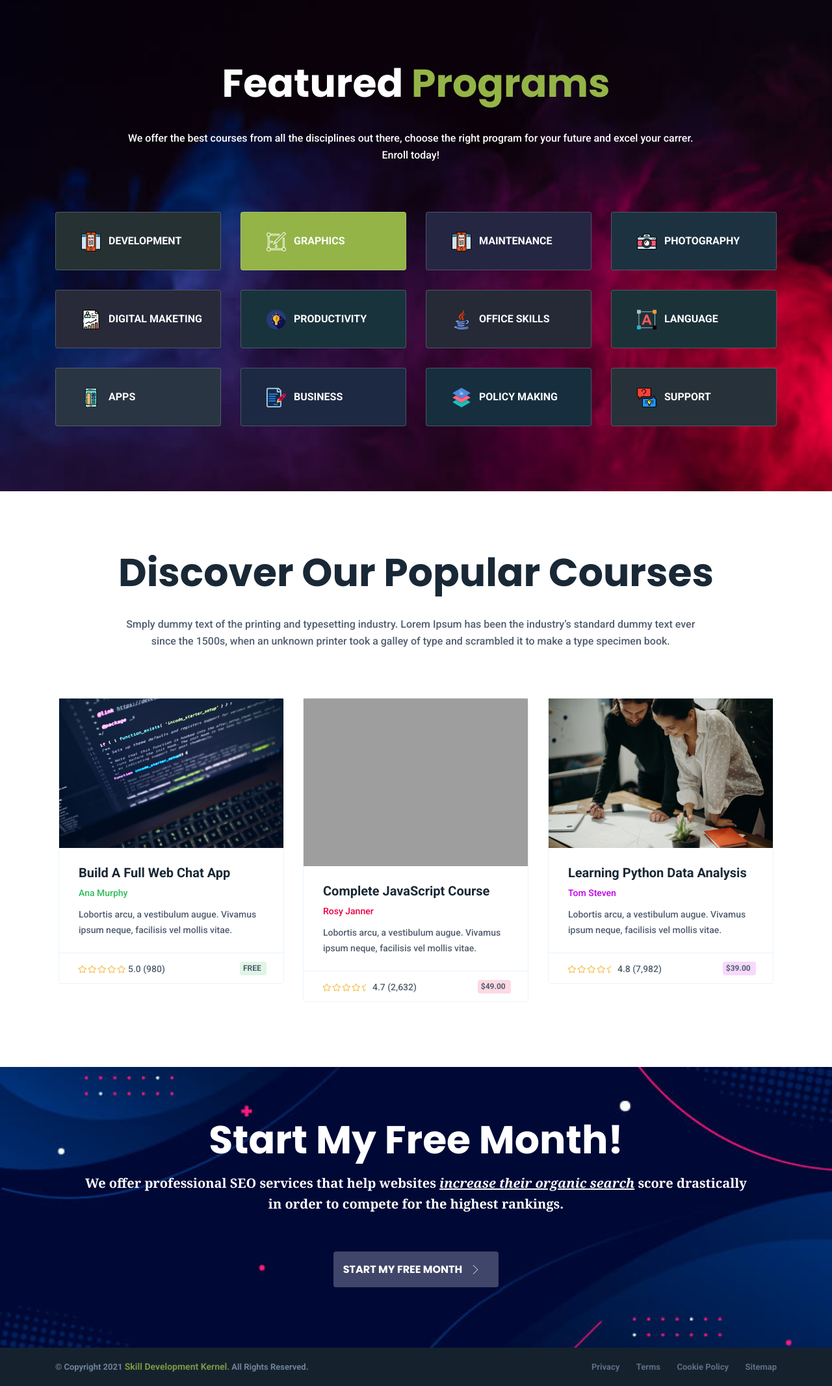
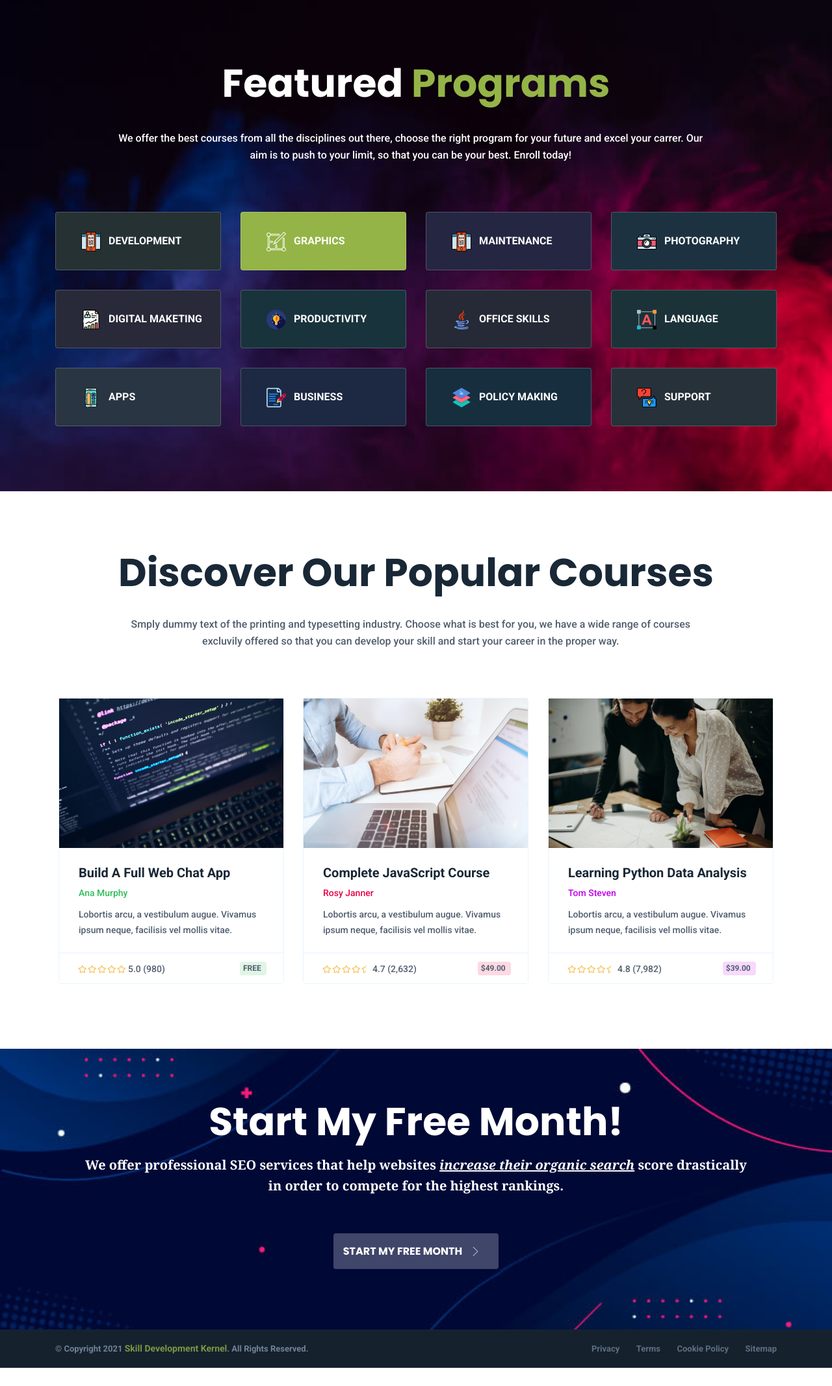
Before and after one commit to tarbiarswat/Skill-Development-Kernel, a PHP site: page / in a window 1280 px wide. Shown: the part 93-2226 px from the top of the page at 65% size. After the commit the page ends 2198 px from the top, so only its background shows below. Run offline with PHP 8.4, Linux system fonts and the light colour scheme; some libraries are stand-ins or nearby versions; some web fonts are replaced; grey boxes are pictures that could not be loaded.

Commit message:
content description added

```diff
--- a/includes/featured_cat.php
+++ b/includes/featured_cat.php
@@ -2,7 +2,7 @@
                 <div class="container">
                     <div class="flat-title flat-text-center">
                         <h2 class="title color-fff">Featured <span class="color-ec5252">Programs</span></h2>
-                        <p class="description color-fff">We offer the best courses from all the disciplines out there, choose the right program for your future and excel your carrer. Enroll today!</p>
+                        <p class="description color-fff">We offer the best courses from all the disciplines out there, choose the right program for your future and excel your carrer. Our aim is to push to your limit, so that you can be your best. Enroll today!</p>
                     </div>
 
                     <div class="row">
--- a/includes/featured_course.php
+++ b/includes/featured_course.php
@@ -2,7 +2,7 @@
                 <div class="container">
                     <div class="flat-title flat-text-center">
                         <h2 class="title">Discover Our Popular Courses</h2>
-                        <p class="description">Smply dummy text of the printing and typesetting industry. Lorem Ipsum has been the industry’s standard dummy text ever since the 1500s, when an unknown printer took a galley of type and scrambled it to make a type specimen book.</p>
+                        <p class="description">Smply dummy text of the printing and typesetting industry. Choose what is best for you, we have a wide range of courses excluvily offered so that you can develop your skill and start your career in the proper way.</p>
                     </div> <!-- /.flat-title -->
                     <div class="flat-courses clear-sub-columns clearfix isotope-courses style2">
                         <div class="course style2 one-of-three text-2ebd59">
@@ -40,7 +40,7 @@
                         <div class="course style2 one-of-three text-ea0042">
                             <div class="course-border border-f-e6f3ff border-ra4 transition-vline">
                                 <div class="course-img img-vline">
-                                    <a href="#"><img src="images/dmarketing-1" alt="bookflare"></a>
+                                    <a href="#"><img src="images/dmarketing-1.jpg" alt="bookflare"></a>
                                     <div class="overlay">
                                         <span class="vline"></span>
                                         <span class="vline vline-bottom"></span>
```
